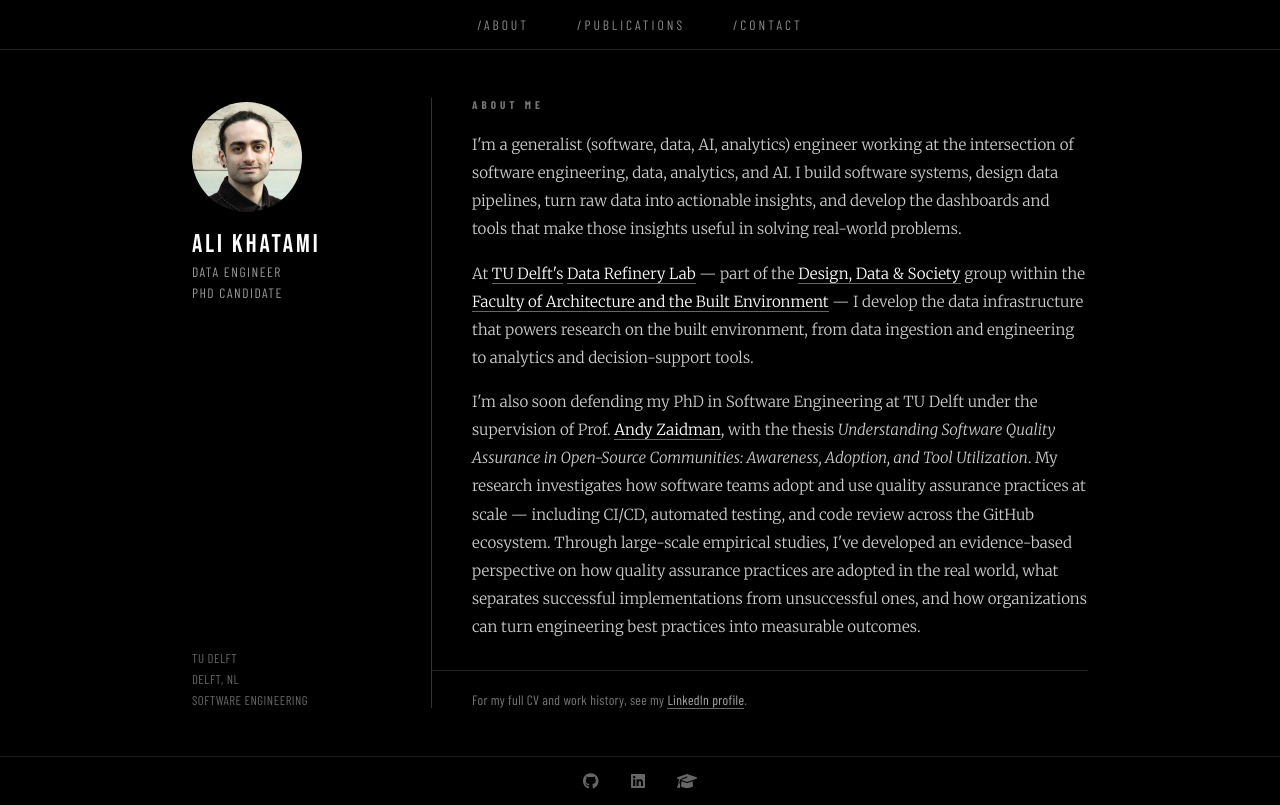
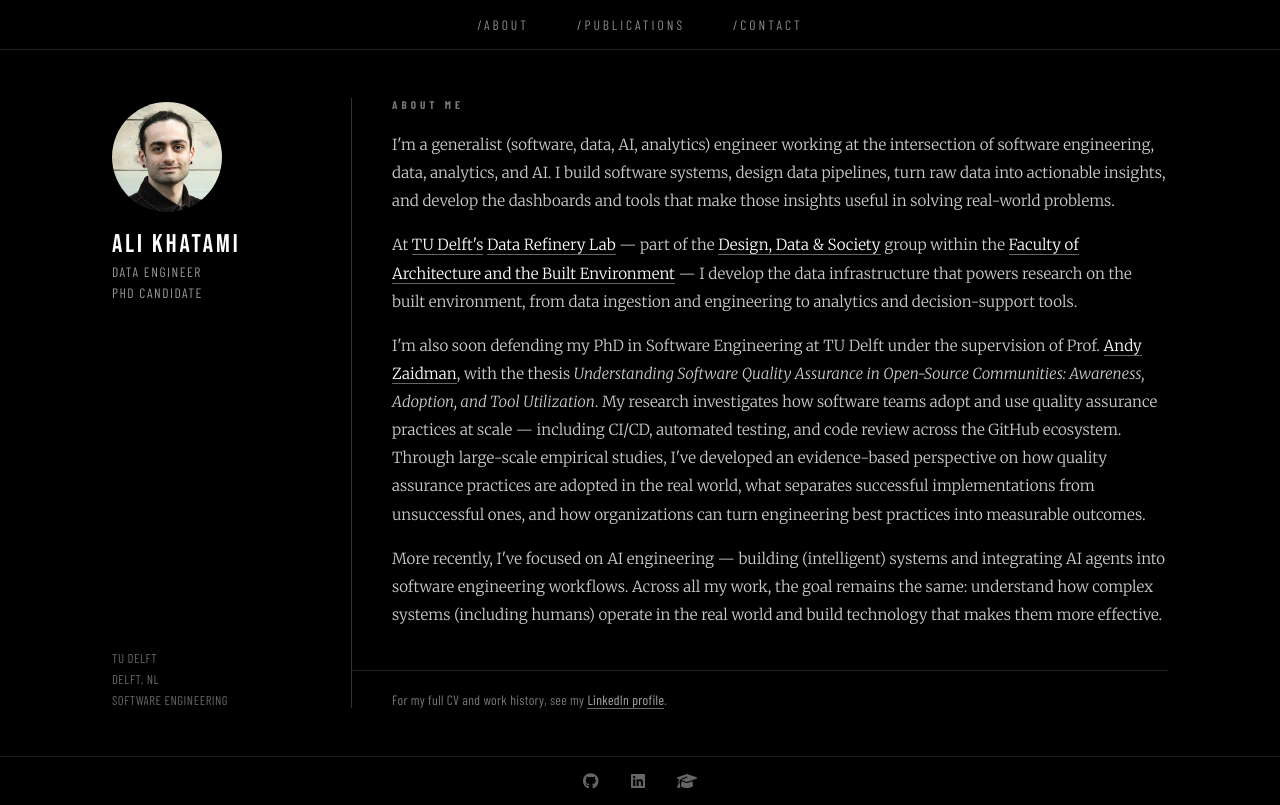
Before and after one commit to akhatami/personal-website-react, a React (Create React App) app: page / in a window 1280 px wide. Built offline with nearby package versions, Linux system fonts and the light colour scheme; no server answers.

Commit message:
fix scrolling problem

```diff
--- a/src/components/HomePage.css
+++ b/src/components/HomePage.css
@@ -36,7 +36,7 @@
     grid-template-rows: 1fr auto;
     flex: 1;
     min-height: 0;
-    max-width: 960px;
+    max-width: 1120px;
     width: 100%;
     margin: 0 auto;
     padding: 3rem 2rem;
@@ -109,6 +109,27 @@
     padding-left: 2.5rem;
     overflow-y: auto;
     min-height: 0;
+    /* subtle, mostly-hidden scrollbar */
+    scrollbar-width: thin;
+    scrollbar-color: #333 transparent;
+}
+
+.intro-text::-webkit-scrollbar {
+    width: 6px;
+}
+
+.intro-text::-webkit-scrollbar-track {
+    background: transparent;
+}
+
+.intro-text::-webkit-scrollbar-thumb {
+    background-color: transparent;
+    border-radius: 3px;
+    transition: background-color 0.2s ease;
+}
+
+.intro-text:hover::-webkit-scrollbar-thumb {
+    background-color: #333;
 }
 
 .about h2 {
```
